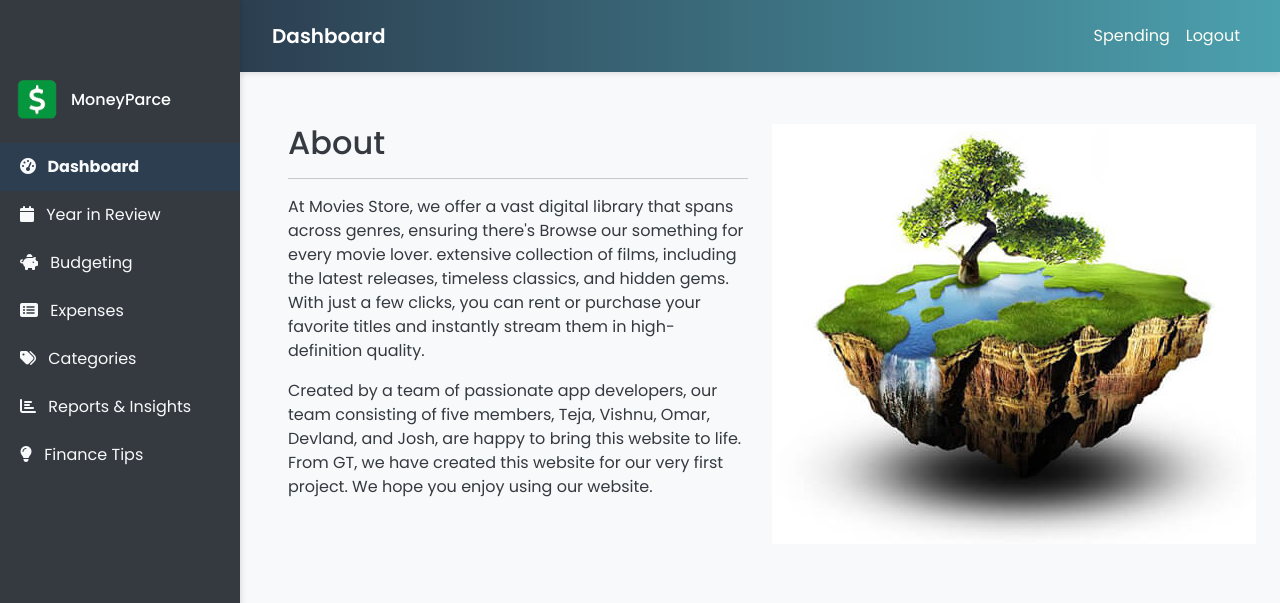
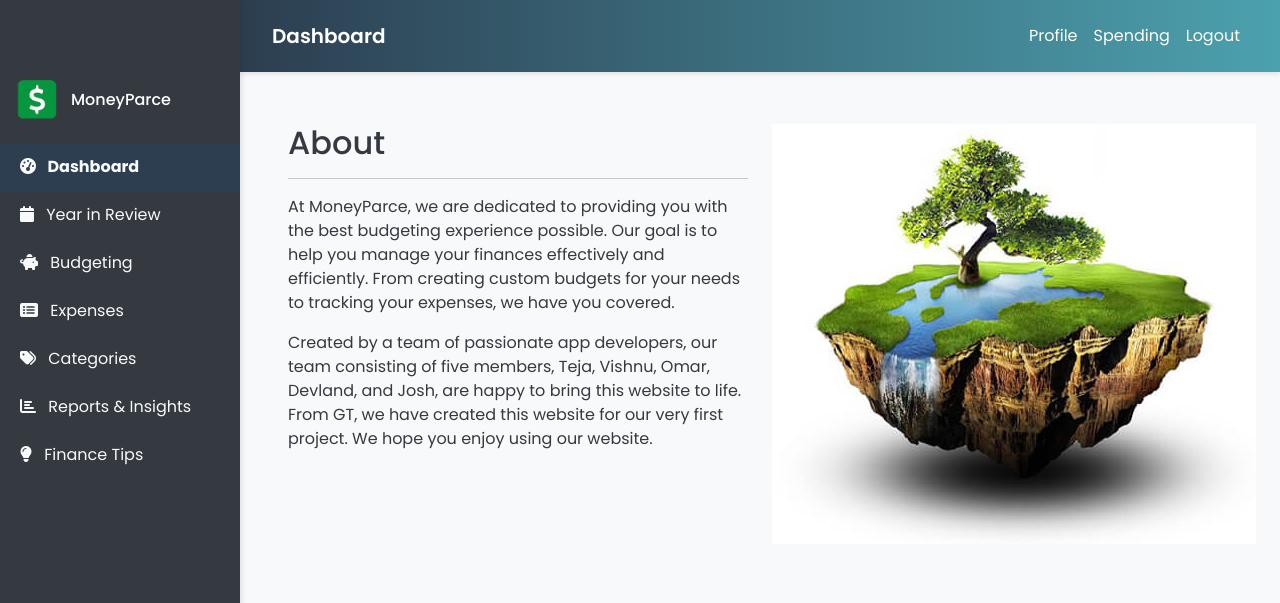
Before and after one commit to Takella6315/Project2_New, a Django app: page /about in a window 1280 px wide. Shown: the top 603 px of the page. Run offline with Django 5.2, Linux system fonts and the light colour scheme.

Commit message:
profile and profile picture upload

```diff
--- a/accounts/models.py
+++ b/accounts/models.py
@@ -8,6 +8,7 @@ class UserProfile(models.Model):
     user = models.OneToOneField(User, on_delete=models.CASCADE, related_name='userprofile', primary_key=True)
     monthly_budget = models.IntegerField(default=0, blank=True, null=True)
     yearly_income = models.IntegerField(default=0, blank=True, null=True)
+    profile_picture = models.ImageField(upload_to='profile_pictures', blank=True, null=True)
 
     def __str__(self):
         return self.user.username
@@ -23,3 +24,7 @@ class SecurityQuestions(models.Model):
 def create_user_profile(sender, instance, created, **kwargs):
     if created:
         UserProfile.objects.create(user=instance)
+
+@receiver(post_save, sender=User)
+def save_user_profile(sender, instance, **kwargs):
+    instance.userprofile.save()
--- a/accounts/urls.py
+++ b/accounts/urls.py
@@ -9,5 +9,6 @@ urlpatterns = [
     path('forgot-password/', views.forgot_password, name='accounts.forgot_password'),
     path('reset-password/<str:username>/', views.reset_password, name='accounts.reset_password'),
     path('orders/', views.orders, name='accounts.orders'),
+    path('movies/upload-profile-picture/', views.upload_profile_picture, name='accounts.upload_profile_picture'),
 
 ]
--- a/home/templates/home/about.html
+++ b/home/templates/home/about.html
@@ -9,10 +9,9 @@
                     <h2>About</h2>
                     <hr />
                     <p>
-                        At Movies Store, we offer a vast digital library that spans across genres, ensuring there's
-                        Browse our something for every movie lover. extensive collection of films, including the
-                        latest releases, timeless classics, and hidden gems. With just a few clicks, you can rent or
-                        purchase your favorite titles and instantly stream them in high-definition quality.
+                        At MoneyParce, we are dedicated to providing you with the best budgeting experience possible.
+                        Our goal is to help you manage your finances effectively and efficiently. From creating custom
+                        budgets for your needs to tracking your expenses, we have you covered.
                     </p>
                     <p>
                         Created by a team of passionate app developers, our team consisting of five members,
--- a/movieStore/templates/base.html
+++ b/movieStore/templates/base.html
@@ -182,6 +182,8 @@
                 <div class="collapse navbar-collapse" id="navbarNavTop">
                     <ul class="navbar-nav ms-auto">
                         <li class="nav-item">
+                            <a class="nav-link" href="{% url 'movies.profile' %}">Profile</a>
+                        <li class="nav-item">
                             <a class="nav-link active" aria-current="page" href="#">Spending</a>
                         </li>
                         <li class="nav-item">
--- a/movies/urls.py
+++ b/movies/urls.py
@@ -7,5 +7,7 @@ urlpatterns = [
     path('<int:id>/review/<int:review_id>/edit/',views.edit_review, name='movies.edit_review'),
     path('<int:id>/review/<int:review_id>/delete/', views.delete_review, name='movies.delete_review'),
     path('adjust-budget/', views.adjust_budget, name='movies.adjust_budget'),
-    path('add-budget-category/', views.add_budget_category, name='movies.add_budget_category'),  # Add this
+    path('add-budget-category/', views.add_budget_category, name='movies.add_budget_category'),
+    path('profile', views.profile, name='movies.profile'),
+    path('upload-profile-picture/', views.upload_profile_picture, name='upload_profile_picture'),
 ]
```
Also changed, not shown: accounts/views.py (+14 -0 lines), movies/views.py (+21 -0 lines), db.sqlite3.
